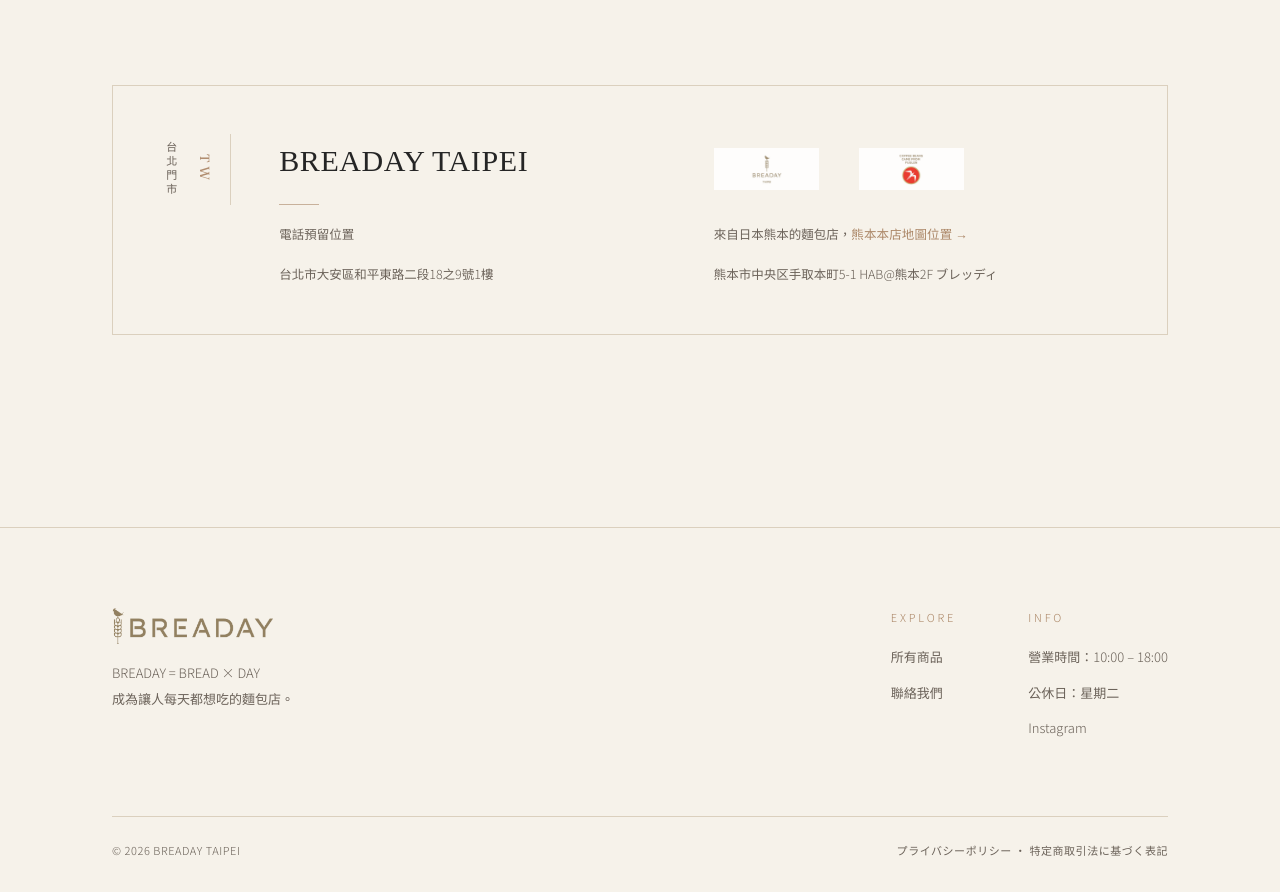
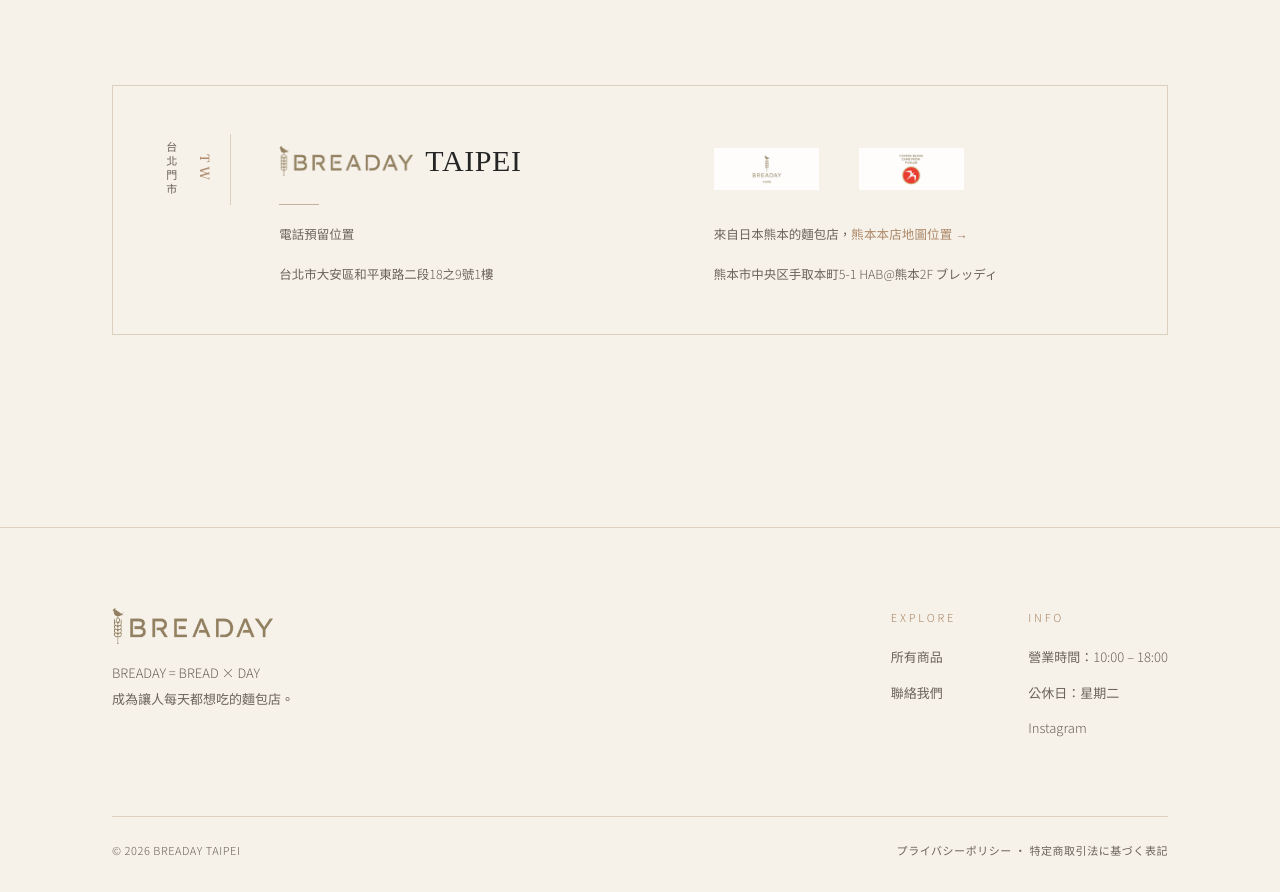
Before and after one commit to FloraeStudio/breaday, a plain HTML site: page contact.html in a window 1280 px wide. Shown: the part 880-1772 px from the top of the page. Drawn offline with Linux system fonts and the light colour scheme.

```diff
--- a/contact.html
+++ b/contact.html
@@ -69,7 +69,8 @@
                     </div>
 
                     <div class="contact-store-header">
-                        <p class="contact-store-name">BREADAY TAIPEI</p>
+                        <p class="contact-store-name"><img src="assets/logo-horizontal.png" alt="BREADAY"
+                                class="contact-store-logo"> TAIPEI</p>
                         <div class="contact-store-divider" aria-hidden="true"></div>
                     </div>
                     <p class="contact-store-phone">電話預留位置</p>
--- a/css/contact.css
+++ b/css/contact.css
@@ -125,6 +125,15 @@
     font-size: clamp(24px, 3.4vw, 30px);
     letter-spacing: 0.02em;
     color: var(--color-text);
+    display: flex;
+    align-items: center;
+    gap: 12px;
+}
+
+.contact-store-logo {
+    height: 30px;
+    width: auto;
+    display: block;
 }
 
 .contact-store-divider {
@@ -274,6 +283,10 @@
         font-size: 22px;
     }
 
+    .contact-store-logo {
+        height: 22px;
+    }
+
     .contact-store-divider {
         margin: 12px 0 0;
     }
```
